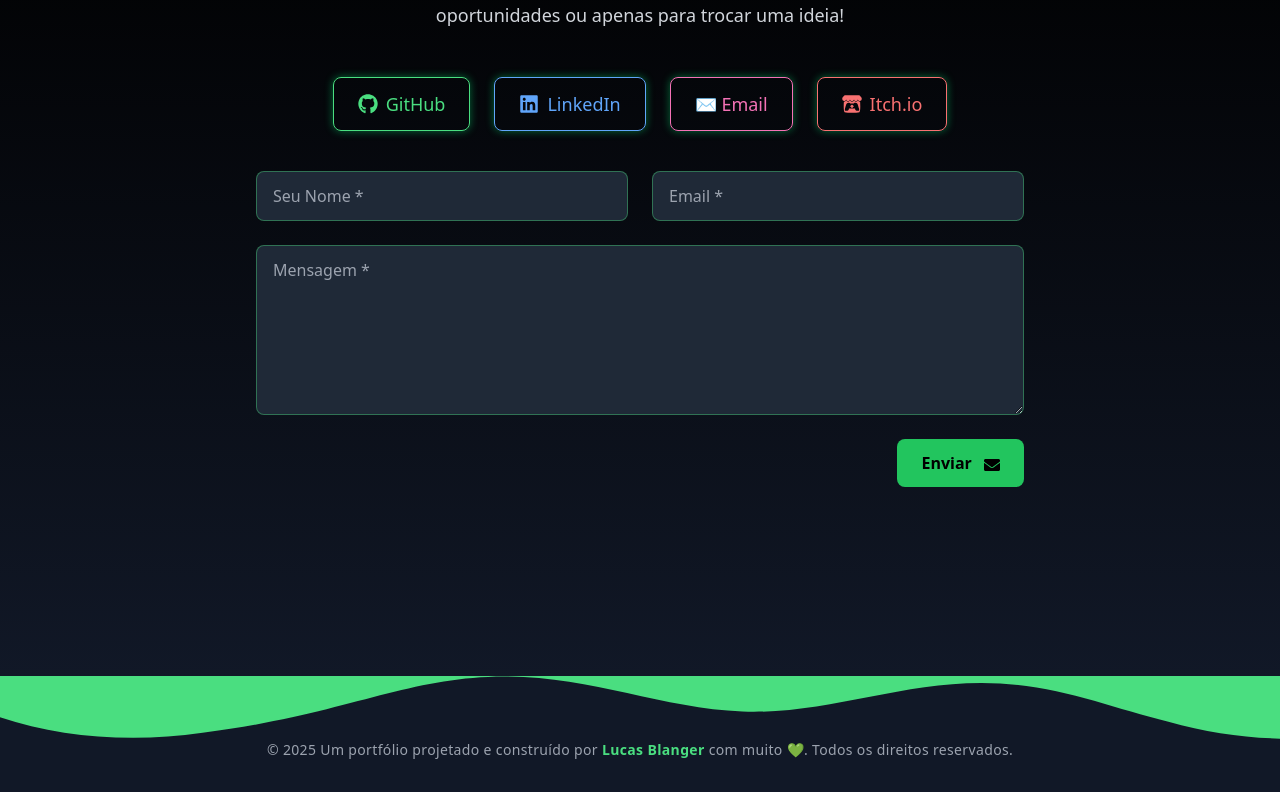
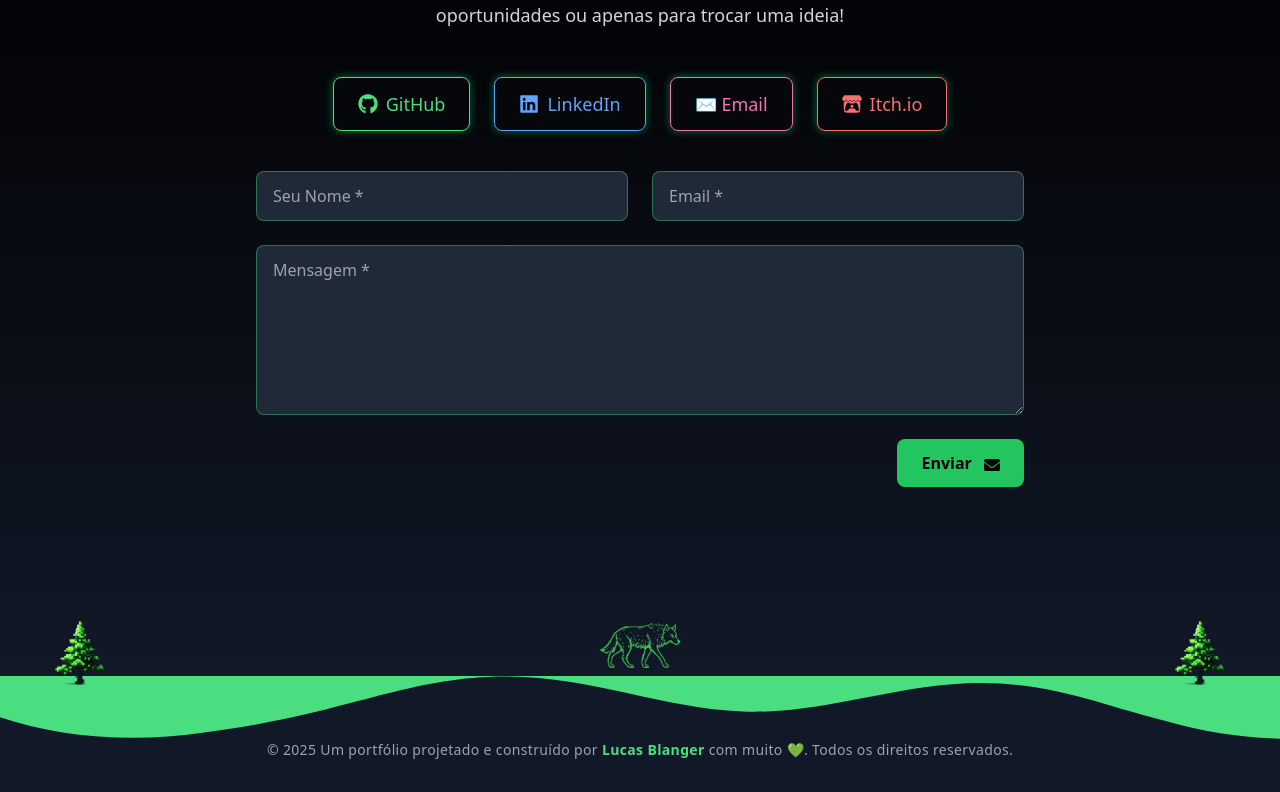
Before and after one commit to Lucas-Blanger/lucas-blanger-portfolio, a React (Vite) app: page / in a window 1280 px wide. Shown: the part 5490-6282 px from the top of the page. Built offline with nearby package versions, Linux system fonts and the light colour scheme.

Commit message:
add: wolf and trees

```diff
--- a/src/components/Footer.tsx
+++ b/src/components/Footer.tsx
@@ -1,6 +1,27 @@
 export default function Footer() {
   return (
     <footer className="relative bg-gray-900 text-white text-center pt-16 pb-8 mt-[-1px]">
+      {/* Lobo no meio */}
+      <div className="absolute -top-20 left-1/2 transform -translate-x-1/2 z-20">
+        <img src="src/assets/wolfwalk.png" alt="Lobo" className="w-24 h-auto" />
+      </div>
+
+      <div className="absolute -top-16 left-10 z-10">
+        <img
+          src="src/assets/tree.png"
+          alt="Árvore esquerda"
+          className="w-20 h-auto"
+        />
+      </div>
+
+      <div className="absolute -top-16 right-10 z-10">
+        <img
+          src="src/assets/tree.png"
+          alt="Árvore direita"
+          className="w-20 h-auto"
+        />
+      </div>
+
       <div className="absolute top-0 left-0 w-full overflow-hidden leading-[0]">
         <svg
           className="relative block w-full h-[80px]"
```
Also changed, not shown: src/assets/tree.png (added), src/assets/wolfwalk.png (added).
